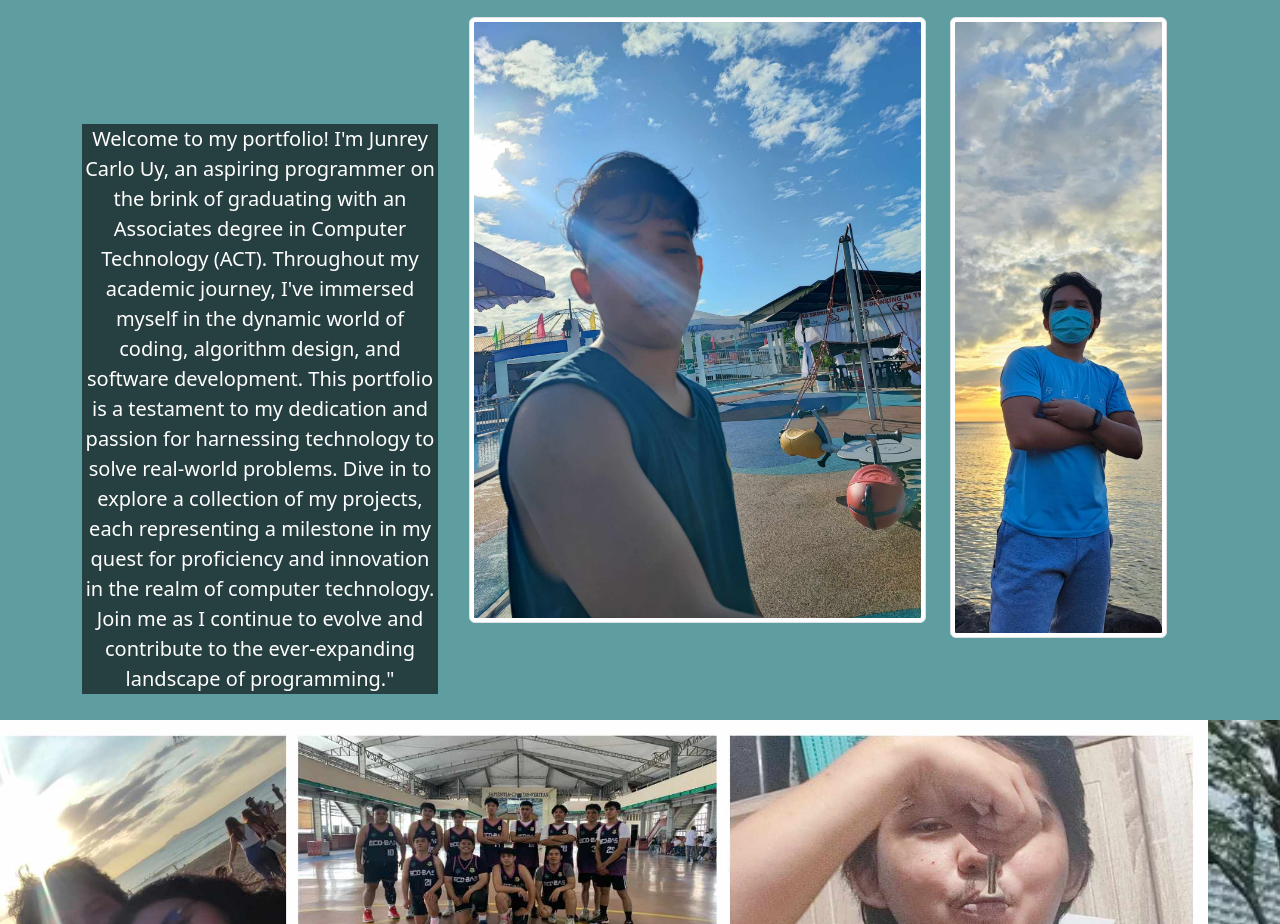
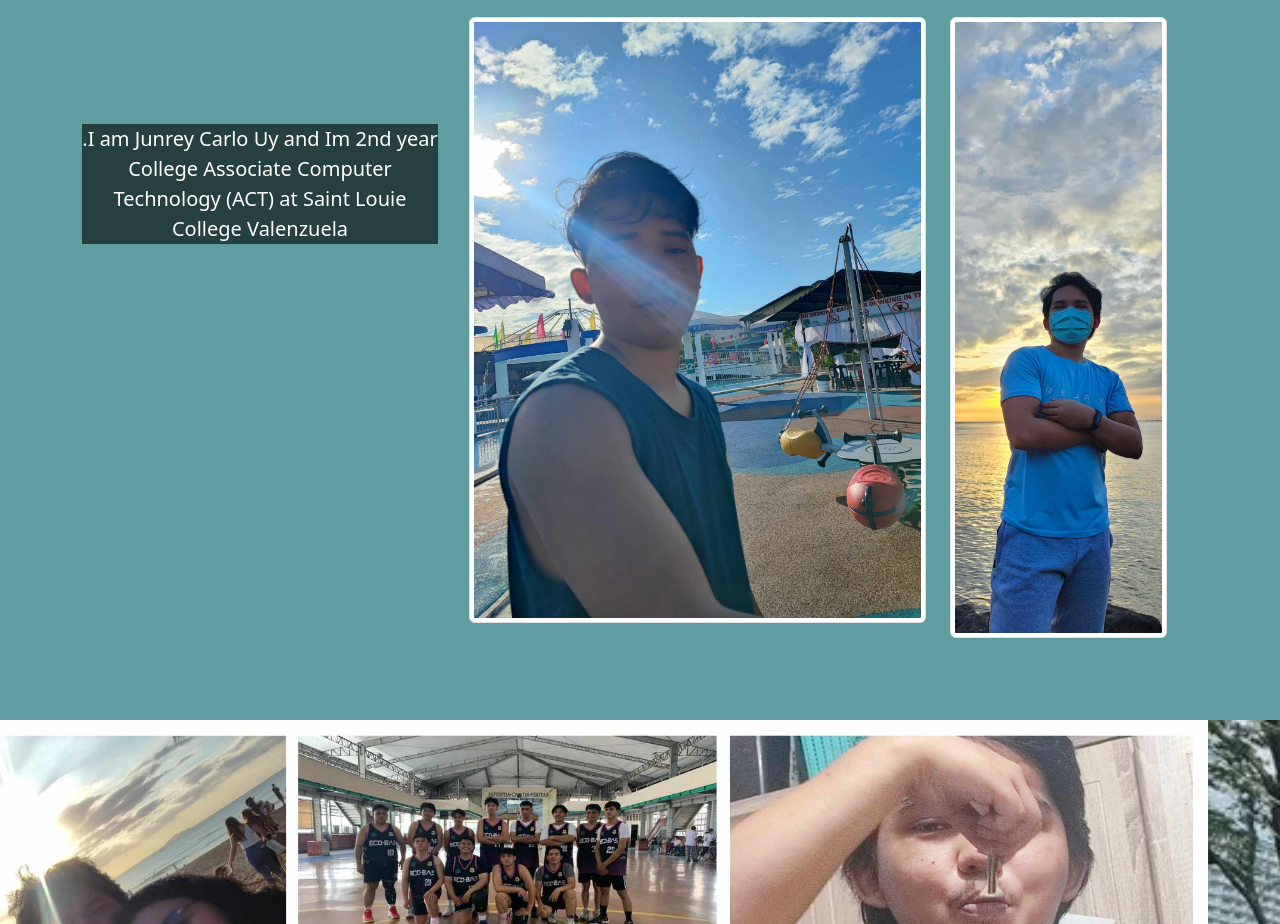
Before and after one commit to Mhiro69/main, a plain HTML site: page index.html in a window 1280 px wide. Shown: the part 880-1804 px from the top of the page. Drawn offline with nearby package versions, Linux system fonts and the light colour scheme.

Commit message:
Update index.html

```diff
--- a/index.html
+++ b/index.html
@@ -40,7 +40,9 @@
       <div class="container" style="padding-top: 7%; width: 100%;">
         <div class="row">
           <div class=" col-4 text-center text-white" style="padding-top: 10%;">
-            <p class="lead">Welcome to my portfolio! I'm Junrey Carlo Uy, an aspiring programmer on the brink of graduating with an Associates degree in Computer Technology (ACT). Throughout my academic journey, I've immersed myself in the dynamic world of coding, algorithm design, and software development. This portfolio is a testament to my dedication and passion for harnessing technology to solve real-world problems. Dive in to explore a collection of my projects, each representing a milestone in my quest for proficiency and innovation in the realm of computer technology. Join me as I continue to evolve and contribute to the ever-expanding landscape of programming."</p>
+            <p class="lead">.I am Junrey Carlo Uy and Im 2nd year College Associate Computer Technology (ACT) at Saint Louie College Valenzuela
+
+ </p>
 
 
           </div>
```
